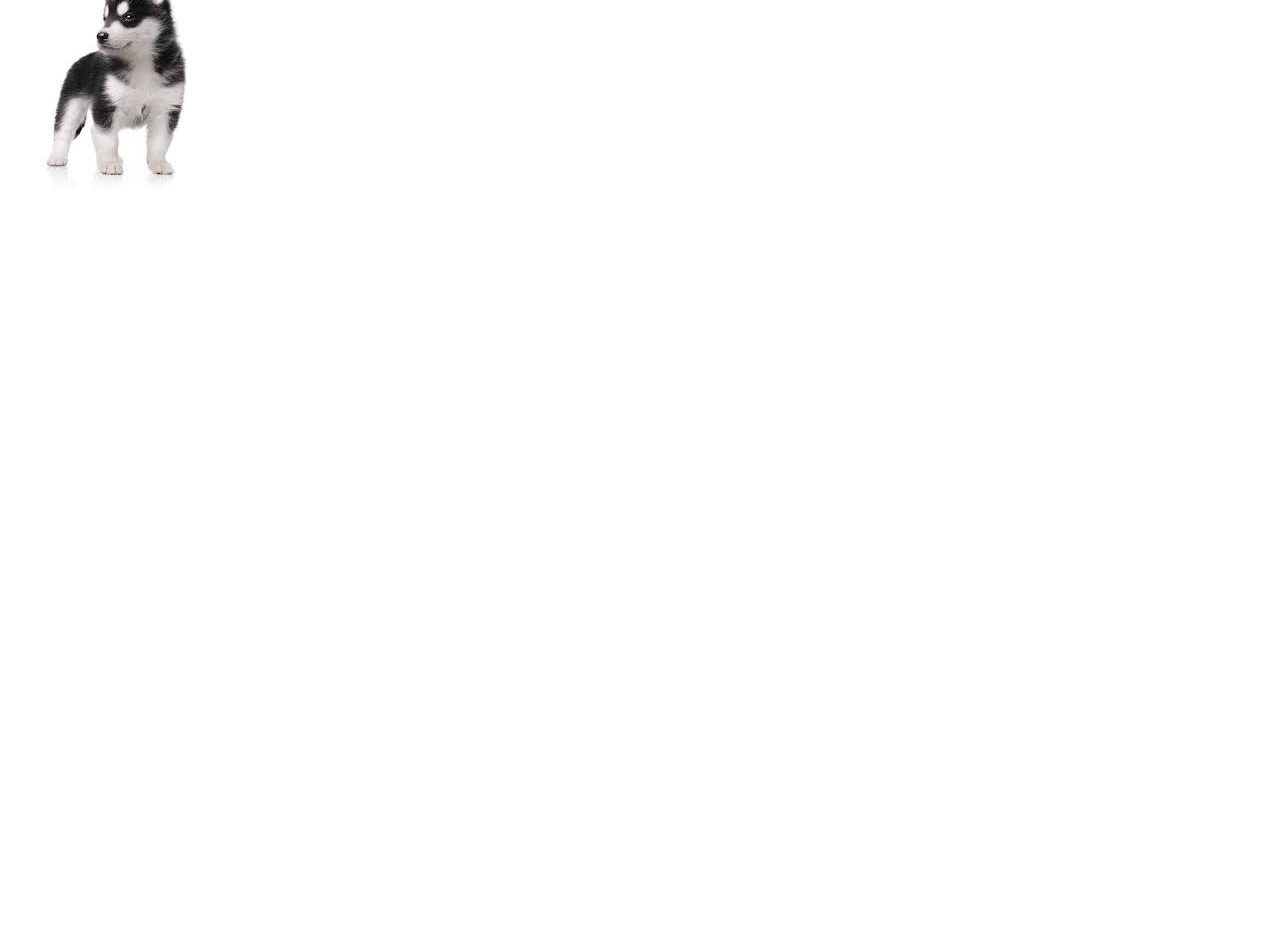
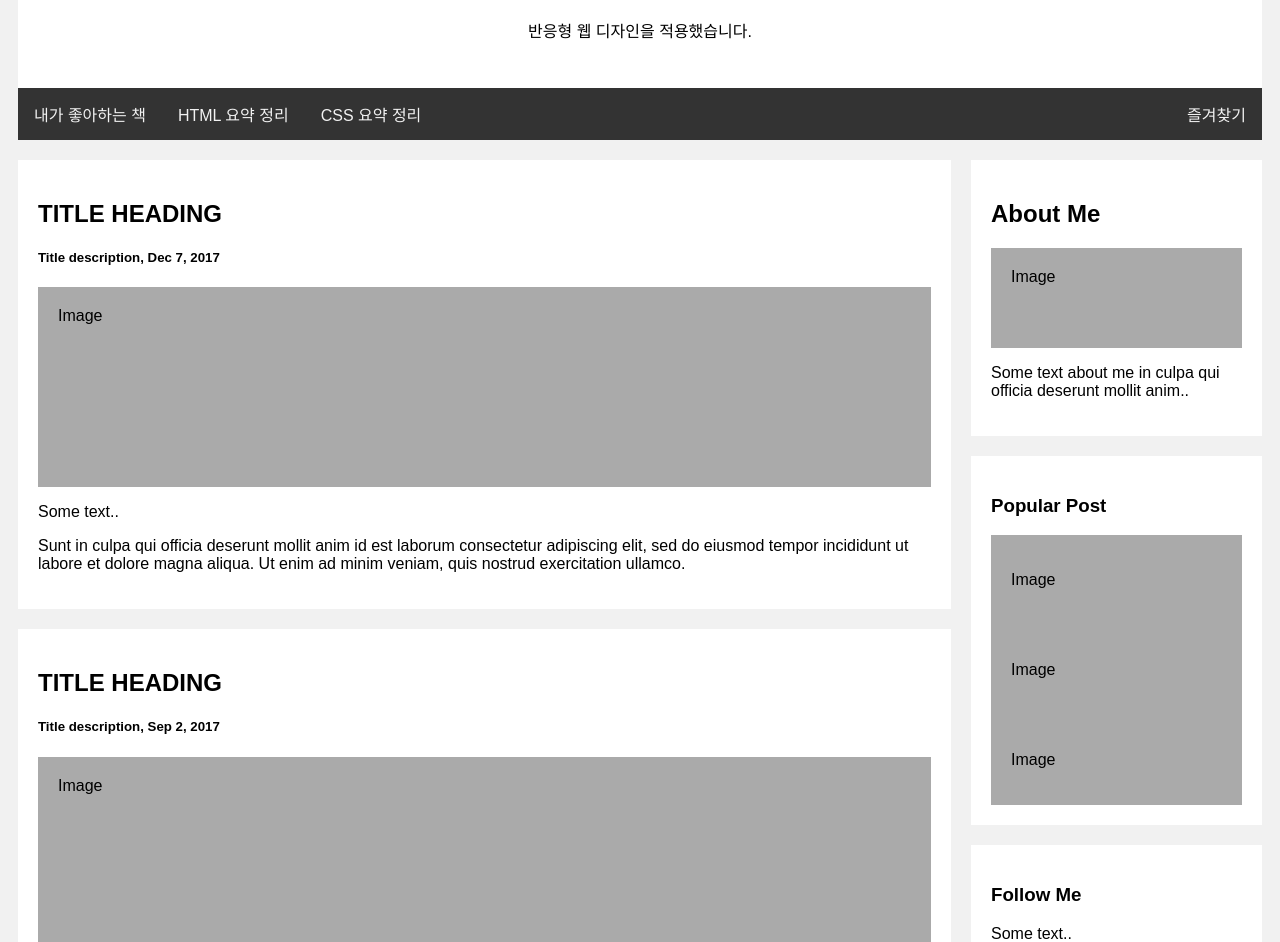
Before and after one commit to jminju/html5, a plain HTML site: page index.html in a window 1280 px wide. Shown: the part 155-1097 px from the top of the page. Before the commit the page ends 800 px from the top, so only its background shows below. Drawn offline with Linux system fonts and the light colour scheme.

Commit message:
Update index.html

```diff
--- a/index.html
+++ b/index.html
@@ -1,14 +1,164 @@
 <!DOCTYPE html>
 <html>
 <head>
-<title>cwutesthtml 홈페이지</title>
+<style>
+* {
+  box-sizing: border-box;
+}
+
+body {
+  font-family: Arial;
+  padding: 10px;
+  background: #f1f1f1;
+}
+
+/* Header/Blog Title */
+.header {
+  padding: 30px;
+  text-align: center;
+  background: white;
+}
+
+.header h1 {
+  font-size: 50px;
+}
+
+/* Style the top navigation bar */
+.topnav {
+  overflow: hidden;
+  background-color: #333;
+}
+
+/* Style the topnav links */
+.topnav a {
+  float: left;
+  display: block;
+  color: #f2f2f2;
+  text-align: center;
+  padding: 14px 16px;
+  text-decoration: none;
+}
+
+/* Change color on hover */
+.topnav a:hover {
+  background-color: #ddd;
+  color: black;
+}
+
+/* Create two unequal columns that floats next to each other */
+/* Left column */
+.leftcolumn {
+  float: left;
+  width: 75%;
+}
+
+/* Right column */
+.rightcolumn {
+  float: left;
+  width: 25%;
+  background-color: #f1f1f1;
+  padding-left: 20px;
+}
+
+/* Fake image */
+.fakeimg {
+  background-color: #aaa;
+  width: 100%;
+  padding: 20px;
+}
+
+/* Add a card effect for articles */
+.card {
+  background-color: white;
+  padding: 20px;
+  margin-top: 20px;
+}
+
+/* Clear floats after the columns */
+.row:after {
+  content: "";
+  display: table;
+  clear: both;
+}
+
+/* Footer */
+.footer {
+  padding: 20px;
+  text-align: center;
+  background: #ddd;
+  margin-top: 20px;
+}
+
+/* Responsive layout - when the screen is less than 800px wide, make the two columns stack on top of each other instead of next to each other */
+@media screen and (max-width: 800px) {
+  .leftcolumn, .rightcolumn {
+    width: 100%;
+    padding: 0;
+  }
+}
+
+/* Responsive layout - when the screen is less than 400px wide, make the navigation links stack on top of each other instead of next to each other */
+@media screen and (max-width: 400px) {
+  .topnav a {
+    float: none;
+    width: 100%;
+  }
+}
+</style>
 </head>
 <body>
 
-<h1>Welcome to my Homepage</h1>
-<p>안녕하세요 감사해요 잘있어요 다시만나요</p>
-<img src="./image/dog.jpg" alt="허스키" >
-<br />
+<div class="header">
+  <h1>CWU Test Website</h1>
+  <p>반응형 웹 디자인을 적용했습니다.</p>
+</div>
+
+<div class="topnav">
+  <a href="#">내가 좋아하는 책</a>
+  <a href="#">HTML 요약 정리</a>
+  <a href="#">CSS 요약 정리</a>
+  <a href="#" style="float:right">즐겨찾기</a>
+</div>
+
+<div class="row">
+  <div class="leftcolumn">
+    <div class="card">
+      <h2>TITLE HEADING</h2>
+      <h5>Title description, Dec 7, 2017</h5>
+      <div class="fakeimg" style="height:200px;">Image</div>
+      <p>Some text..</p>
+      <p>Sunt in culpa qui officia deserunt mollit anim id est laborum consectetur adipiscing elit, sed do eiusmod tempor incididunt ut labore et dolore magna aliqua. Ut enim ad minim veniam, quis nostrud exercitation ullamco.</p>
+    </div>
+    <div class="card">
+      <h2>TITLE HEADING</h2>
+      <h5>Title description, Sep 2, 2017</h5>
+      <div class="fakeimg" style="height:200px;">Image</div>
+      <p>Some text..</p>
+      <p>Sunt in culpa qui officia deserunt mollit anim id est laborum consectetur adipiscing elit, sed do eiusmod tempor incididunt ut labore et dolore magna aliqua. Ut enim ad minim veniam, quis nostrud exercitation ullamco.</p>
+    </div>
+  </div>
+  <div class="rightcolumn">
+    <div class="card">
+      <h2>About Me</h2>
+      <div class="fakeimg" style="height:100px;">Image</div>
+      <p>Some text about me in culpa qui officia deserunt mollit anim..</p>
+    </div>
+    <div class="card">
+      <h3>Popular Post</h3>
+      <div class="fakeimg"><p>Image</p></div>
+      <div class="fakeimg"><p>Image</p></div>
+      <div class="fakeimg"><p>Image</p></div>
+    </div>
+    <div class="card">
+      <h3>Follow Me</h3>
+      <p>Some text..</p>
+    </div>
+  </div>
+</div>
+
+<div class="footer">
+  <h2>Footer</h2>
+</div>
 
 </body>
 </html>
```
